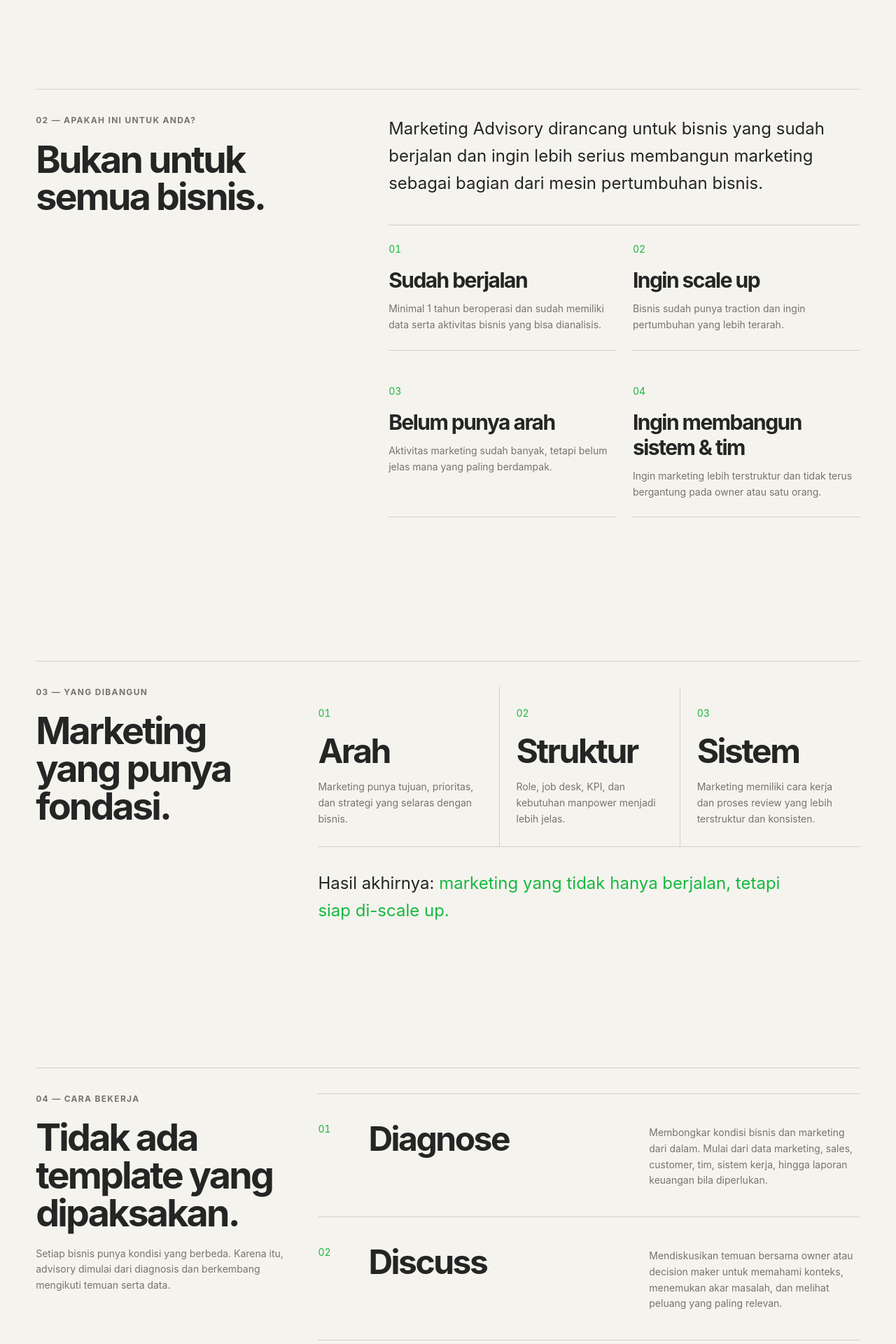
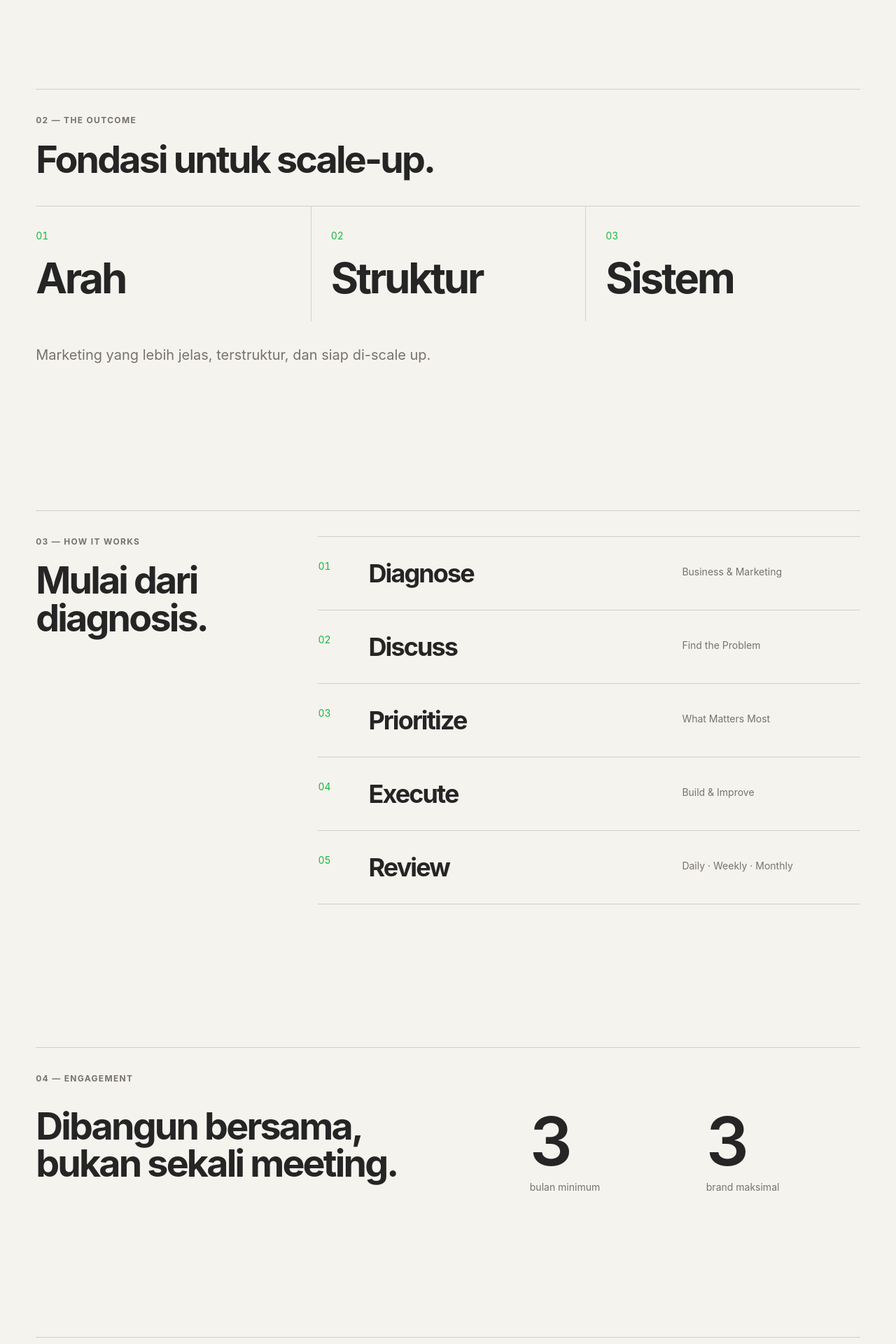
Before and after one commit to yusranar2814-cmd/yusranarifin-website, a Next.js app: page /work-with-me/marketing-advisory in a window 1280 px wide. Shown: the part 780-2700 px from the top of the page at 70% size. Built offline with nearby package versions, Linux system fonts and the light colour scheme.

Commit message:
Simplify Marketing Advisory page for stronger visual hierarchy

```diff
--- a/app/work-with-me/marketing-advisory/page.tsx
+++ b/app/work-with-me/marketing-advisory/page.tsx
@@ -1,5 +1,4 @@
 import type { Metadata } from "next";
-import Link from "next/link";
 import { Container } from "@/components/ui/container";
 import { Heading } from "@/components/ui/heading";
 import { Section } from "@/components/ui/section";
@@ -8,86 +7,25 @@ import { createMetadata } from "@/lib/metadata";
 export const metadata: Metadata = createMetadata({
   title: "Marketing Advisory",
   description:
-    "Pendampingan strategis untuk membangun arah, struktur, dan sistem marketing yang jelas dan siap di-scale up.",
+    "Membangun arah, struktur, dan sistem marketing yang jelas dan siap di-scale up.",
   path: "/work-with-me/marketing-advisory",
 });
 
 const advisoryWhatsAppUrl =
   "https://wa.me/6281341111820?text=Halo%20Yusran%2C%20saya%20tertarik%20dengan%20Marketing%20Advisory.%20Saya%20ingin%20berdiskusi%20mengenai%20kondisi%20marketing%20bisnis%20saya.";
 
-const stages = [
-  {
-    number: "01",
-    title: "Diagnose",
-    description:
-      "Membongkar kondisi bisnis dan marketing dari dalam. Mulai dari data marketing, sales, customer, tim, sistem kerja, hingga laporan keuangan bila diperlukan.",
-  },
-  {
-    number: "02",
-    title: "Discuss",
-    description:
-      "Mendiskusikan temuan bersama owner atau decision maker untuk memahami konteks, menemukan akar masalah, dan melihat peluang yang paling relevan.",
-  },
-  {
-    number: "03",
-    title: "Prioritize",
-    description:
-      "Menentukan masalah dan peluang yang paling penting untuk dikerjakan lebih dulu, agar tim tidak sibuk mengerjakan terlalu banyak hal sekaligus.",
-  },
-  {
-    number: "04",
-    title: "Execute",
-    description:
-      "Mendampingi proses implementasi. Bisa masuk ke strategy, manpower, job desk, hiring, KPI, workflow, maupun marketing system sesuai kebutuhan bisnis.",
-  },
-  {
-    number: "05",
-    title: "Review",
-    description:
-      "Meninjau progres dan hasil secara dinamis melalui review daily, weekly, dan monthly. Strategi dapat berubah mengikuti kondisi dan data terbaru.",
-  },
-] as const;
-
-const outcomes = [
-  {
-    number: "01",
-    title: "Arah",
-    description: "Marketing punya tujuan, prioritas, dan strategi yang selaras dengan bisnis.",
-  },
-  {
-    number: "02",
-    title: "Struktur",
-    description: "Role, job desk, KPI, dan kebutuhan manpower menjadi lebih jelas.",
-  },
-  {
-    number: "03",
-    title: "Sistem",
-    description: "Marketing memiliki cara kerja dan proses review yang lebih terstruktur dan konsisten.",
-  },
+const process = [
+  ["01", "Diagnose", "Business & Marketing"],
+  ["02", "Discuss", "Find the Problem"],
+  ["03", "Prioritize", "What Matters Most"],
+  ["04", "Execute", "Build & Improve"],
+  ["05", "Review", "Daily · Weekly · Monthly"],
 ] as const;
 
 const cases = [
-  {
-    number: "01",
-    name: "Ajaba Industry",
-    category: "Industry · Apparel · B2B",
-    description:
-      "Mendampingi sebagai Lead Marketing untuk mengarahkan aktivitas marketing pada bisnis industri sablon kaos, seragam, dan kebutuhan apparel.",
-  },
-  {
-    number: "02",
-    name: "Seleraa Buah",
-    category: "Retail · Premium Fruit · Digital Commerce",
-    description:
-      "Mengembangkan pendekatan marketing plan dan digital commerce yang lebih impactful untuk bisnis retail buah premium, dengan pendekatan yang melihat marketing secara lebih menyeluruh.",
-  },
-  {
-    number: "03",
-    name: "Lazuna Chicken",
-    category: "F&B · Multi Outlet · Marketing System",
-    description:
-      "Membantu membangun Marketing Team dan Marketing System yang lebih scalable, serta membersamai perkembangan dari 7 hingga 37 store di 4 kota/kabupaten di Sulawesi Selatan.",
-  },
+  ["01", "Ajaba Industry", "Marketing Leadership", "Lead Marketing"],
+  ["02", "Seleraa Buah", "Marketing → Profitability", "Growth Marketing"],
+  ["03", "Lazuna Chicken", "Marketing Team & System", "7 → 37 Stores"],
 ] as const;
 
 export default function MarketingAdvisoryPage() {
@@ -95,23 +33,18 @@ export default function MarketingAdvisoryPage() {
     <>
       <Section contained={false} className="flex min-h-[calc(100svh-4.5rem)] items-center overflow-hidden">
         <Container>
-          <div className="grid gap-12 lg:grid-cols-12 lg:gap-8">
-            <div className="lg:col-span-8">
+          <div className="grid gap-10 lg:grid-cols-12 lg:gap-8">
+            <div className="lg:col-span-9">
               <p className="type-label">01 — Marketing Advisory</p>
               <Heading as="h1" className="type-display mt-6 max-w-6xl">
-                Membangun marketing yang siap di-scale up.
+                Marketing yang punya arah, struktur, dan sistem.
               </Heading>
             </div>
-            <div className="max-w-xl self-end lg:col-span-4">
-              <p className="text-lg leading-relaxed text-[color:var(--color-muted)] sm:text-xl">
-                Saat bisnis ingin serius membangun marketing, tetapi belum punya arah, struktur, sistem, atau leader yang tepat.
+            <div className="max-w-md self-end lg:col-span-3">
+              <p className="text-base leading-relaxed text-[color:var(--color-muted)] sm:text-lg">
+                Untuk bisnis yang ingin serius membangun marketing dan siap di-scale up.
               </p>
-              <a
-                className="mt-8 inline-flex min-h-[var(--control-height)] items-center justify-center bg-[color:var(--color-charcoal)] px-5 text-sm font-medium text-[color:var(--color-off-white)] transition-colors duration-[var(--duration-standard)] ease-[var(--ease-standard)] hover:bg-[color:var(--color-olive)] motion-reduce:transition-none"
-                href={advisoryWhatsAppUrl}
-                target="_blank"
-                rel="noreferrer"
-              >
+              <a className="mt-7 inline-flex min-h-[var(--control-height)] items-center justify-center bg-[color:var(--color-charcoal)] px-5 text-sm font-medium text-[color:var(--color-off-white)] transition-colors duration-[var(--duration-standard)] hover:bg-[color:var(--color-olive)]" href={advisoryWhatsAppUrl} target="_blank" rel="noreferrer">
                 Diskusikan Advisory <span aria-hidden="true" className="ml-2">→</span>
               </a>
             </div>
@@ -119,61 +52,26 @@ export default function MarketingAdvisoryPage() {
         </Container>
       </Section>
 
-      <Section contained={false} aria-labelledby="fit-title">
+      <Section contained={false} aria-labelledby="outcomes-title">
         <Container>
-          <div className="grid gap-10 border-t border-[color:var(--color-border)] pt-7 lg:grid-cols-12 lg:gap-8 lg:pt-9">
-            <div className="lg:col-span-4">
-              <p className="type-label">02 — Apakah ini untuk Anda?</p>
-              <Heading as="h2" className="type-title mt-5" id="fit-title">
-                Bukan untuk semua bisnis.
-              </Heading>
-            </div>
-            <div className="lg:col-span-7 lg:col-start-6">
-              <p className="max-w-2xl text-xl leading-relaxed sm:text-2xl">
-                Marketing Advisory dirancang untuk bisnis yang sudah berjalan dan ingin lebih serius membangun marketing sebagai bagian dari mesin pertumbuhan bisnis.
-              </p>
-              <div className="mt-10 grid gap-6 border-t border-[color:var(--color-border)] sm:grid-cols-2">
-                {[
-                  ["01", "Sudah berjalan", "Minimal 1 tahun beroperasi dan sudah memiliki data serta aktivitas bisnis yang bisa dianalisis."],
-                  ["02", "Ingin scale up", "Bisnis sudah punya traction dan ingin pertumbuhan yang lebih terarah."],
-                  ["03", "Belum punya arah", "Aktivitas marketing sudah banyak, tetapi belum jelas mana yang paling berdampak."],
-                  ["04", "Ingin membangun sistem & tim", "Ingin marketing lebih terstruktur dan tidak terus bergantung pada owner atau satu orang."],
-                ].map(([number, title, description]) => (
-                  <article key={number} className="border-b border-[color:var(--color-border)] py-6">
-                    <p className="text-sm tabular-nums text-[color:var(--color-olive)]">{number}</p>
-                    <Heading as="h3" className="mt-4 text-2xl sm:text-3xl">{title}</Heading>
-                    <p className="mt-3 text-sm leading-relaxed text-[color:var(--color-muted)]">{description}</p>
-                  </article>
-                ))}
+          <div className="border-t border-[color:var(--color-border)] pt-7 lg:pt-9">
+            <div className="flex items-end justify-between gap-8">
+              <div>
+                <p className="type-label">02 — The Outcome</p>
+                <Heading as="h2" className="type-title mt-5" id="outcomes-title">Fondasi untuk scale-up.</Heading>
               </div>
             </div>
-          </div>
-        </Container>
-      </Section>
-
-      <Section contained={false} aria-labelledby="outcomes-title">
-        <Container>
-          <div className="grid gap-10 border-t border-[color:var(--color-border)] pt-7 lg:grid-cols-12 lg:gap-8 lg:pt-9">
-            <div className="lg:col-span-4">
-              <p className="type-label">03 — Yang dibangun</p>
-              <Heading as="h2" className="type-title mt-5" id="outcomes-title">
-                Marketing yang punya fondasi.
-              </Heading>
+            <div className="mt-10 grid border-t border-[color:var(--color-border)] sm:grid-cols-3">
+              {["Arah", "Struktur", "Sistem"].map((item, index) => (
+                <div key={item} className="border-b border-[color:var(--color-border)] py-8 sm:border-b-0 sm:border-l sm:px-7 sm:first:border-l-0 sm:first:pl-0">
+                  <p className="text-sm tabular-nums text-[color:var(--color-olive)]">0{index + 1}</p>
+                  <Heading as="h3" className="mt-5 text-5xl sm:text-6xl">{item}</Heading>
+                </div>
+              ))}
             </div>
-            <div className="lg:col-span-8">
-              <div className="grid border-t border-[color:var(--color-border)] sm:grid-cols-3 sm:border-t-0">
-                {outcomes.map((outcome) => (
-                  <article key={outcome.number} className="border-b border-[color:var(--color-border)] py-7 sm:border-l sm:px-6 sm:first:border-l-0 sm:first:pl-0">
-                    <p className="text-sm tabular-nums text-[color:var(--color-olive)]">{outcome.number}</p>
-                    <Heading as="h3" className="mt-5 text-4xl sm:text-5xl">{outcome.title}</Heading>
-                    <p className="mt-4 text-sm leading-relaxed text-[color:var(--color-muted)]">{outcome.description}</p>
-                  </article>
-                ))}
-              </div>
-              <p className="mt-8 max-w-2xl text-xl leading-relaxed sm:text-2xl">
-                Hasil akhirnya: <span className="text-[color:var(--color-olive)]">marketing yang tidak hanya berjalan, tetapi siap di-scale up.</span>
-              </p>
-            </div>
+            <p className="mt-8 max-w-2xl text-lg leading-relaxed text-[color:var(--color-muted)] sm:text-xl">
+              Marketing yang lebih jelas, terstruktur, dan siap di-scale up.
+            </p>
           </div>
         </Container>
       </Section>
@@ -182,22 +80,17 @@ export default function MarketingAdvisoryPage() {
         <Container>
           <div className="grid gap-10 border-t border-[color:var(--color-border)] pt-7 lg:grid-cols-12 lg:gap-8 lg:pt-9">
             <div className="lg:col-span-4">
-              <p className="type-label">04 — Cara bekerja</p>
-              <Heading as="h2" className="type-title mt-5" id="process-title">
-                Tidak ada template yang dipaksakan.
-              </Heading>
-              <p className="mt-5 max-w-sm text-sm leading-relaxed text-[color:var(--color-muted)]">
-                Setiap bisnis punya kondisi yang berbeda. Karena itu, advisory dimulai dari diagnosis dan berkembang mengikuti temuan serta data.
-              </p>
+              <p className="type-label">03 — How It Works</p>
+              <Heading as="h2" className="type-title mt-5" id="process-title">Mulai dari diagnosis.</Heading>
             </div>
             <div className="lg:col-span-8">
               <div className="border-t border-[color:var(--color-border)]">
-                {stages.map((stage) => (
-                  <article key={stage.number} className="grid gap-5 border-b border-[color:var(--color-border)] py-8 sm:grid-cols-[3rem_minmax(0,1fr)_minmax(14rem,0.8fr)] sm:gap-6 lg:py-10">
-                    <p className="text-sm tabular-nums text-[color:var(--color-olive)]">{stage.number}</p>
-                    <Heading as="h3" className="text-4xl leading-none sm:text-5xl">{stage.title}</Heading>
-                    <p className="text-sm leading-relaxed text-[color:var(--color-muted)] sm:pt-1">{stage.description}</p>
-                  </article>
+                {process.map(([number, title, detail]) => (
+                  <div key={number} className="grid grid-cols-[2.5rem_minmax(0,1fr)] gap-5 border-b border-[color:var(--color-border)] py-7 sm:grid-cols-[3rem_minmax(0,1fr)_minmax(12rem,0.6fr)] sm:gap-6 lg:py-8">
+                    <p className="text-sm tabular-nums text-[color:var(--color-olive)]">{number}</p>
+                    <Heading as="h3" className="text-3xl sm:text-4xl">{title}</Heading>
+                    <p className="col-start-2 text-sm text-[color:var(--color-muted)] sm:col-start-3 sm:pt-2">{detail}</p>
+                  </div>
                 ))}
               </div>
             </div>
@@ -207,28 +100,21 @@ export default function MarketingAdvisoryPage() {
 
       <Section contained={false} aria-labelledby="engagement-title">
         <Container>
-          <div className="grid gap-10 border-t border-[color:var(--color-border)] pt-7 lg:grid-cols-12 lg:gap-8 lg:pt-9">
-            <div className="lg:col-span-4">
-              <p className="type-label">05 — Engagement</p>
-              <Heading as="h2" className="type-title mt-5" id="engagement-title">
-                Dibangun bersama, bukan sekali meeting.
-              </Heading>
-            </div>
-            <div className="lg:col-span-8">
-              <div className="grid gap-8 sm:grid-cols-2">
+          <div className="border-t border-[color:var(--color-border)] pt-7 lg:pt-9">
+            <p className="type-label">04 — Engagement</p>
+            <div className="mt-8 grid gap-10 lg:grid-cols-12 lg:gap-8">
+              <div className="lg:col-span-7">
+                <Heading as="h2" className="type-title" id="engagement-title">Dibangun bersama, bukan sekali meeting.</Heading>
+              </div>
+              <div className="grid grid-cols-2 gap-8 lg:col-span-5">
                 <div>
                   <p className="text-7xl font-semibold tracking-[-0.05em] sm:text-8xl">3</p>
-                  <p className="mt-2 text-sm text-[color:var(--color-muted)]">bulan minimum engagement</p>
+                  <p className="mt-2 text-sm text-[color:var(--color-muted)]">bulan minimum</p>
                 </div>
                 <div>
                   <p className="text-7xl font-semibold tracking-[-0.05em] sm:text-8xl">3</p>
-                  <p className="mt-2 text-sm text-[color:var(--color-muted)]">brand maksimal dalam satu waktu</p>
+                  <p className="mt-2 text-sm text-[color:var(--color-muted)]">brand maksimal</p>
                 </div>
-              </div>
-              <div className="mt-10 border-t border-[color:var(--color-border)] pt-7">
-                <p className="max-w-2xl text-lg leading-relaxed sm:text-xl">
-                  Review dapat dilakukan <strong>daily, weekly, dan monthly</strong>, secara online maupun offline. Fokus dan strategi akan sangat dinamis mengikuti kondisi client.
-                </p>
               </div>
             </div>
           </div>
@@ -239,21 +125,19 @@ export default function MarketingAdvisoryPage() {
         <Container>
           <div className="grid gap-10 border-t border-[color:var(--color-border)] pt-7 lg:grid-cols-12 lg:gap-8 lg:pt-9">
             <div className="lg:col-span-4">
-              <p className="type-label">06 — Selected Advisory</p>
-              <Heading as="h2" className="type-title mt-5" id="cases-title">
-                Beberapa bisnis yang pernah saya dampingi.
-              </Heading>
+              <p className="type-label">05 — Selected Advisory</p>
+              <Heading as="h2" className="type-title mt-5" id="cases-title">Pernah bekerja bersama.</Heading>
             </div>
             <div className="lg:col-span-8">
               <div className="border-t border-[color:var(--color-border)]">
-                {cases.map((item) => (
-                  <article key={item.number} className="grid gap-5 border-b border-[color:var(--color-border)] py-8 sm:grid-cols-[3rem_minmax(0,1fr)_minmax(15rem,0.8fr)] sm:gap-6 lg:py-10">
-                    <p className="text-sm tabular-nums text-[color:var(--color-olive)]">{item.number}</p>
+                {cases.map(([number, name, category, result]) => (
+                  <article key={number} className="grid gap-5 border-b border-[color:var(--color-border)] py-8 sm:grid-cols-[3rem_minmax(0,1fr)_minmax(11rem,0.6fr)] sm:gap-6 lg:py-10">
+                    <p className="text-sm tabular-nums text-[color:var(--color-olive)]">{number}</p>
                     <div>
-                      <Heading as="h3" className="text-3xl sm:text-4xl">{item.name}</Heading>
-                      <p className="type-label mt-3">{item.category}</p>
+                      <Heading as="h3" className="text-3xl sm:text-4xl">{name}</Heading>
+                      <p className="mt-2 text-sm text-[color:var(--color-muted)]">{category}</p>
                     </div>
-                    <p className="text-sm leading-relaxed text-[color:var(--color-muted)] sm:pt-1">{item.description}</p>
+                    <p className="text-lg font-medium sm:pt-1 sm:text-xl">{result}</p>
                   </article>
                 ))}
               </div>
@@ -262,28 +146,17 @@ export default function MarketingAdvisoryPage() {
         </Container>
       </Section>
 
-      <Section contained={false} className="bg-[color:var(--color-charcoal)] text-[color:var(--color-off-white)]" aria-labelledby="cta-title">
+      <Section contained={false} className="bg-[color:var(--color-charcoal)] text-[color:var(--color-off-white)]">
         <Container>
-          <div className="grid gap-10 lg:grid-cols-12 lg:gap-8">
-            <p className="type-label lg:col-span-3 text-[color:color-mix(in_srgb,var(--color-off-white)_62%,transparent)]">07 — Selanjutnya</p>
-            <div className="max-w-4xl lg:col-span-8">
-              <Heading as="h2" className="font-[family-name:var(--font-sans)] text-5xl leading-[var(--leading-tight)] tracking-[var(--tracking-heading)] text-[color:var(--color-off-white)] sm:text-6xl lg:text-7xl" id="cta-title">
-                Punya marketing yang ingin dibangun lebih serius?
+          <div className="grid gap-8 lg:grid-cols-12 lg:gap-8">
+            <p className="type-label text-[color:color-mix(in_srgb,var(--color-off-white)_62%,transparent)] lg:col-span-3">06 — Start</p>
+            <div className="lg:col-span-7">
+              <Heading as="h2" className="font-[family-name:var(--font-sans)] text-5xl leading-[var(--leading-tight)] tracking-[var(--tracking-heading)] text-[color:var(--color-off-white)] sm:text-6xl lg:text-7xl">
+                Marketing belum siap di-scale up?
               </Heading>
-              <p className="mt-6 max-w-2xl text-base leading-relaxed text-[color:color-mix(in_srgb,var(--color-off-white)_78%,transparent)] sm:text-lg">
-                Ceritakan kondisi bisnis dan marketing Anda. Kita mulai dari diagnosis, lalu lihat apa yang paling penting untuk dibangun.
-              </p>
-              <a
-                className="mt-8 inline-flex min-h-[var(--control-height)] items-center justify-center bg-[color:var(--color-off-white)] px-5 text-sm font-medium text-[color:var(--color-charcoal)] transition-colors duration-[var(--duration-standard)] ease-[var(--ease-standard)] hover:text-[color:var(--color-olive)] motion-reduce:transition-none"
-                href={advisoryWhatsAppUrl}
-                target="_blank"
-                rel="noreferrer"
-              >
+              <a className="mt-8 inline-flex min-h-[var(--control-height)] items-center justify-center bg-[color:var(--color-off-white)] px-5 text-sm font-medium text-[color:var(--color-charcoal)] transition-colors duration-[var(--duration-standard)] hover:text-[color:var(--color-olive)]" href={advisoryWhatsAppUrl} target="_blank" rel="noreferrer">
                 Diskusikan Marketing Advisory <span aria-hidden="true" className="ml-2">→</span>
               </a>
-              <Link className="ml-6 inline-flex text-sm font-medium text-[color:color-mix(in_srgb,var(--color-off-white)_78%,transparent)] hover:text-[color:var(--color-off-white)]" href="/work-with-me">
-                Kembali ke Work With Me <span aria-hidden="true" className="ml-2">→</span>
-              </Link>
             </div>
           </div>
         </Container>
```
